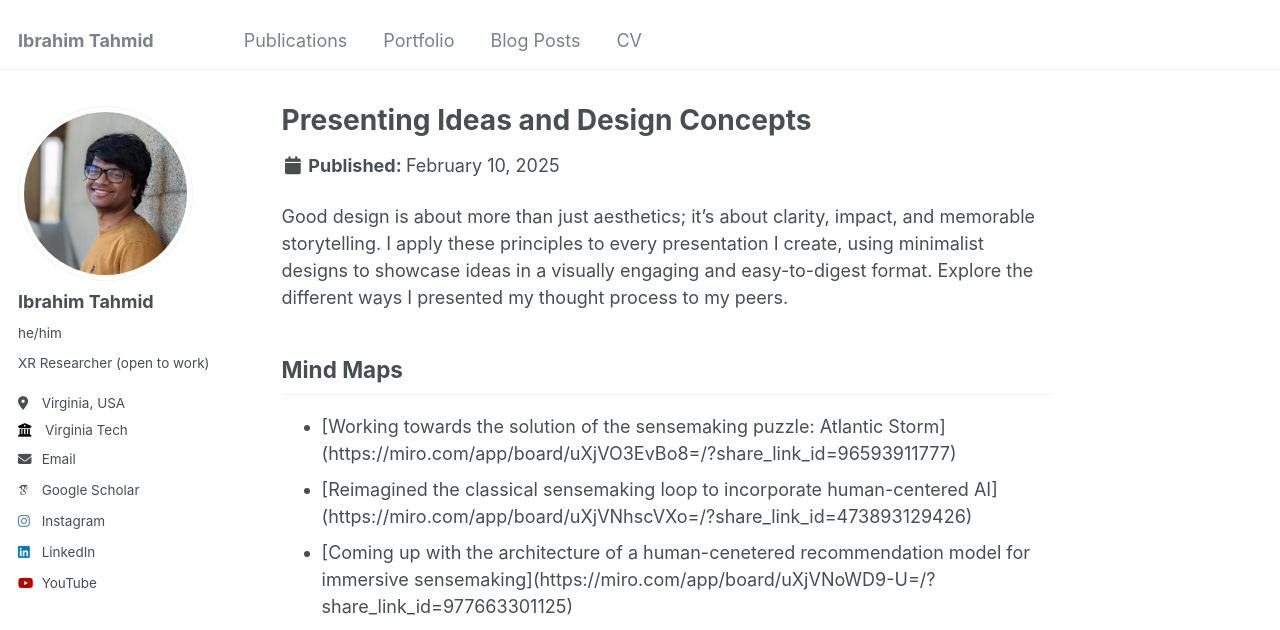
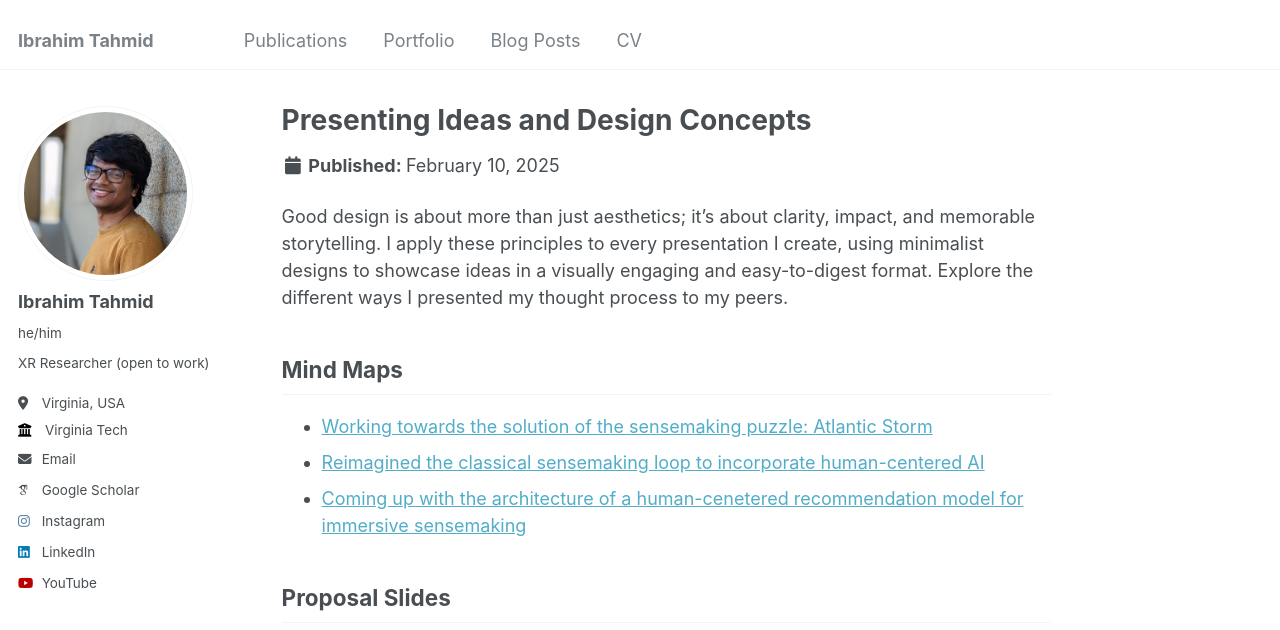
Before and after one commit to iatahmid/iatahmid.github.io, a Jekyll site: the page built from _portfolio/2-presentations.md, in a window 1280 px wide and 900 px high, cut to the strip 0-630 px from the top of the window. Built offline with Jekyll 4.4.1, drawn with Linux system fonts in a browser that asks for light colours; some web fonts are replaced.

Commit message:
add mind maps

```diff
--- a/_portfolio/2-presentations.md
+++ b/_portfolio/2-presentations.md
@@ -8,11 +8,10 @@ collection: portfolio
 Good design is about more than just aesthetics; it's about clarity, impact, and memorable storytelling. I apply these principles to every presentation I create, using minimalist designs to showcase ideas in a visually engaging and easy-to-digest format. Explore the different ways I presented my thought process to my peers.
 
 <h2>Mind Maps</h2>
-<ul>
-<li>[Working towards the solution of the sensemaking puzzle: Atlantic Storm](https://miro.com/app/board/uXjVO3EvBo8=/?share_link_id=96593911777)</li>
-<li>[Reimagined the classical sensemaking loop to incorporate human-centered AI](https://miro.com/app/board/uXjVNhscVXo=/?share_link_id=473893129426)</li>
-<li>[Coming up with the architecture of a human-cenetered recommendation model for immersive sensemaking](https://miro.com/app/board/uXjVNoWD9-U=/?share_link_id=977663301125)</li>
-</ul>
+
+* [Working towards the solution of the sensemaking puzzle: Atlantic Storm](https://miro.com/app/board/uXjVO3EvBo8=/?share_link_id=96593911777)
+* [Reimagined the classical sensemaking loop to incorporate human-centered AI](https://miro.com/app/board/uXjVNhscVXo=/?share_link_id=473893129426)
+* [Coming up with the architecture of a human-cenetered recommendation model for immersive sensemaking](https://miro.com/app/board/uXjVNoWD9-U=/?share_link_id=977663301125)
 
 
 <h2>Proposal Slides</h2>
```
